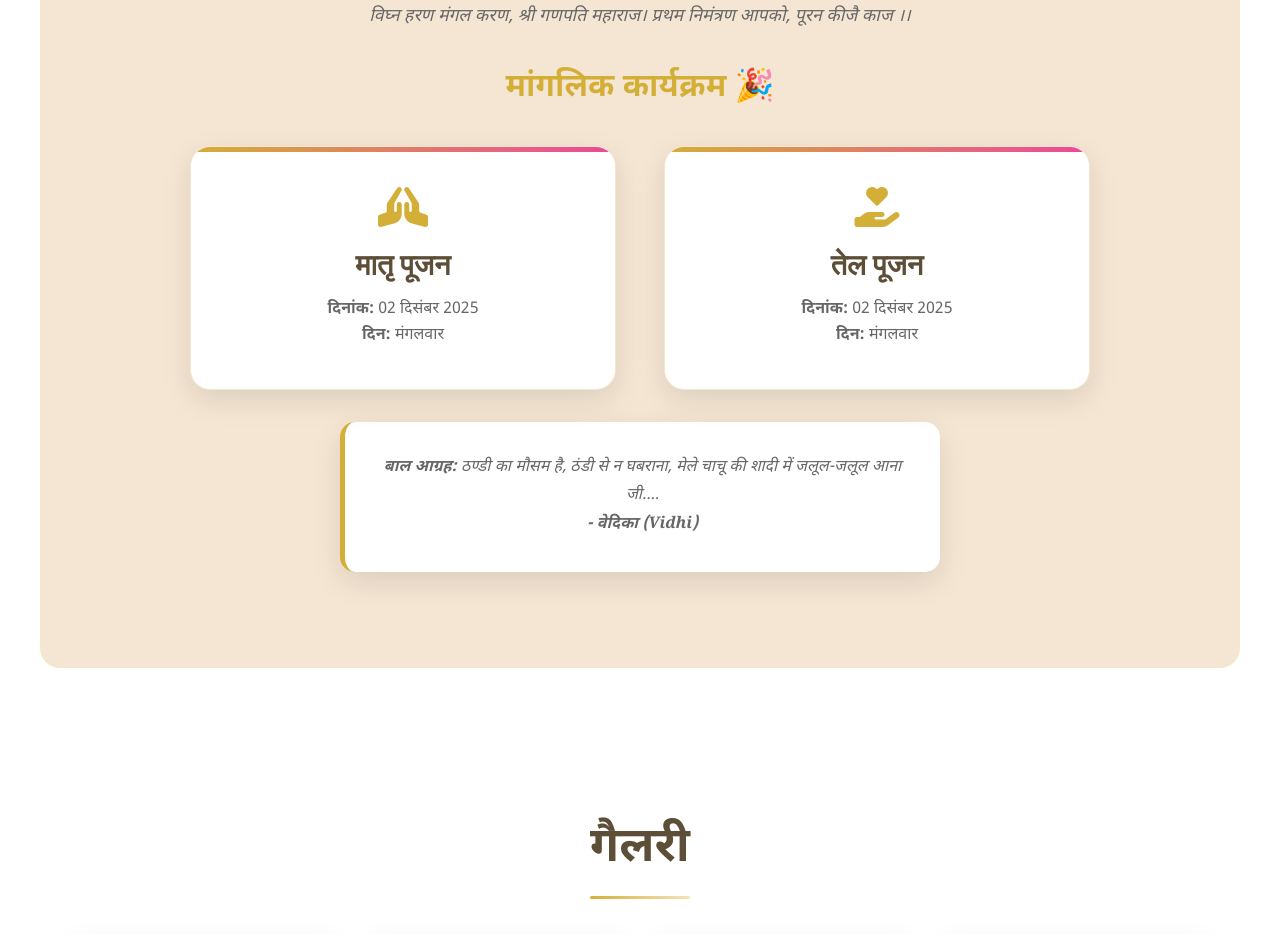
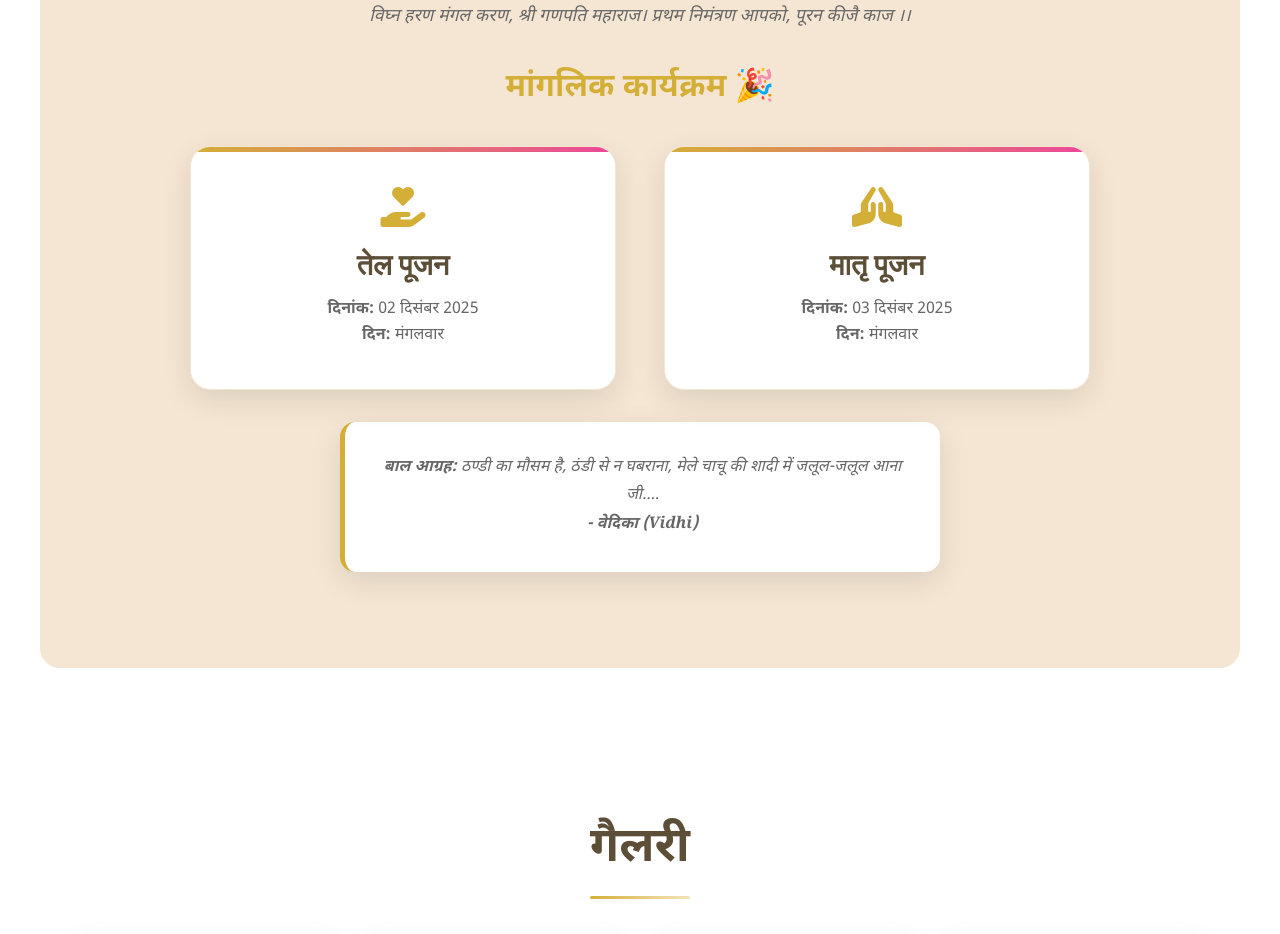
Before and after one commit to dinu-wed/swati, a plain HTML site: page index.html in a window 1280 px wide. Shown: the part 2326-3260 px from the top of the page. Drawn offline with nearby package versions, Linux system fonts and the light colour scheme.

Commit message:
Add details for मातृ पूजन event on 03 दिसंबर 2025

```diff
--- a/index.html
+++ b/index.html
@@ -803,19 +803,19 @@
         <h3 style="text-align: center; font-size: 2rem; color: var(--primary); margin-bottom: 2rem;">मांगलिक कार्यक्रम 🎉</h3>
 
         <div class="details-grid" style="max-width: 900px; margin: 0 auto;">
-             <div class="detail-card">
-                <i class="fa-solid fa-praying-hands"></i>
-                <h3>मातृ पूजन</h3>
-                <p><strong>दिनांक:</strong> 02 दिसंबर 2025</p>
-                <p><strong>दिन:</strong> मंगलवार</p>
-            </div>
+
             <div class="detail-card">
                 <i class="fa-solid fa-hand-holding-heart"></i>
                 <h3>तेल पूजन</h3>
                 <p><strong>दिनांक:</strong> 02 दिसंबर 2025</p>
                 <p><strong>दिन:</strong> मंगलवार</p>
             </div>
-
+           <div class="detail-card">
+                <i class="fa-solid fa-praying-hands"></i>
+                <h3>मातृ पूजन</h3>
+                <p><strong>दिनांक:</strong> 03 दिसंबर 2025</p>
+                <p><strong>दिन:</strong> मंगलवार</p>
+            </div>
 
         </div>
 
```
